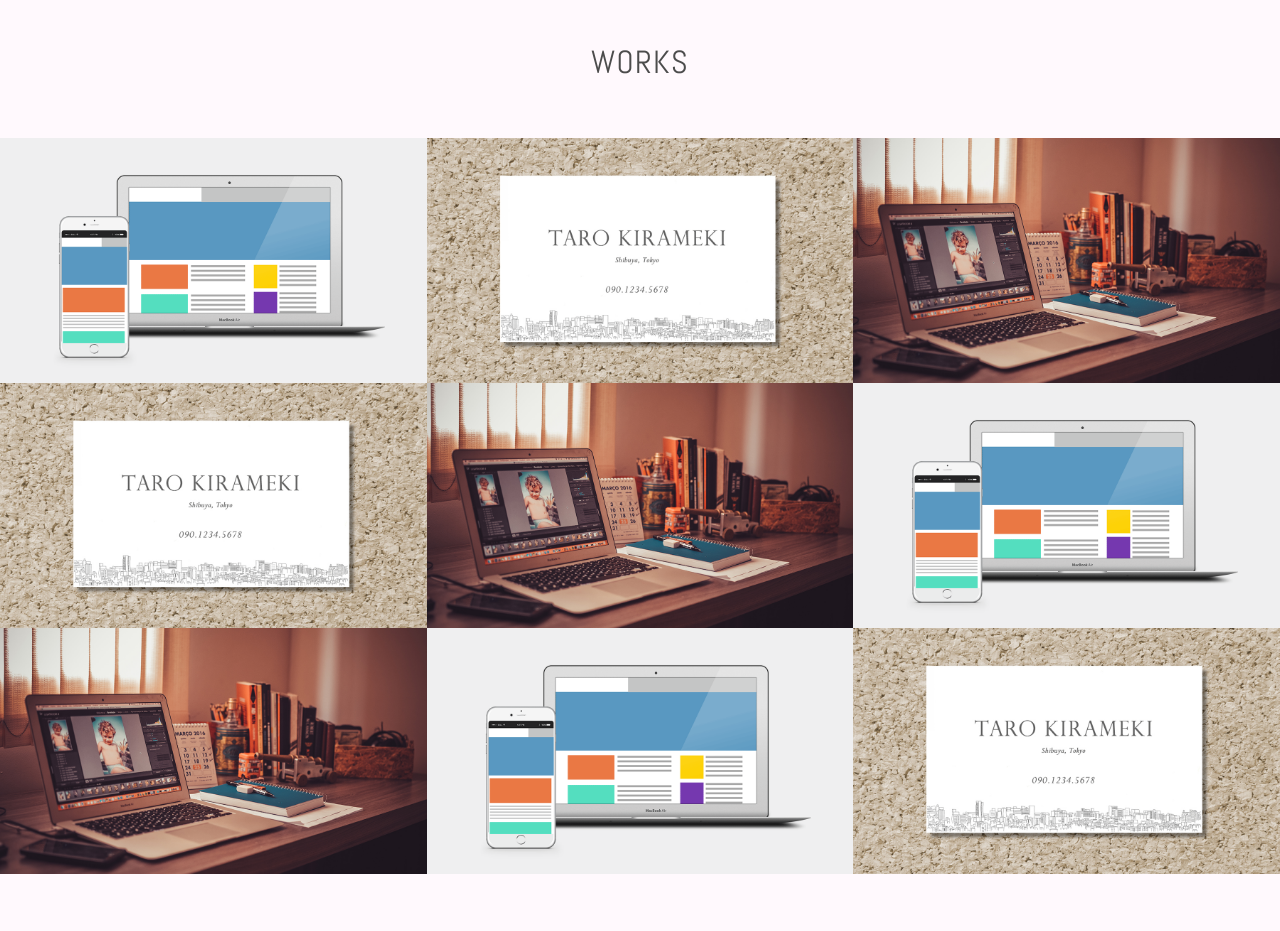
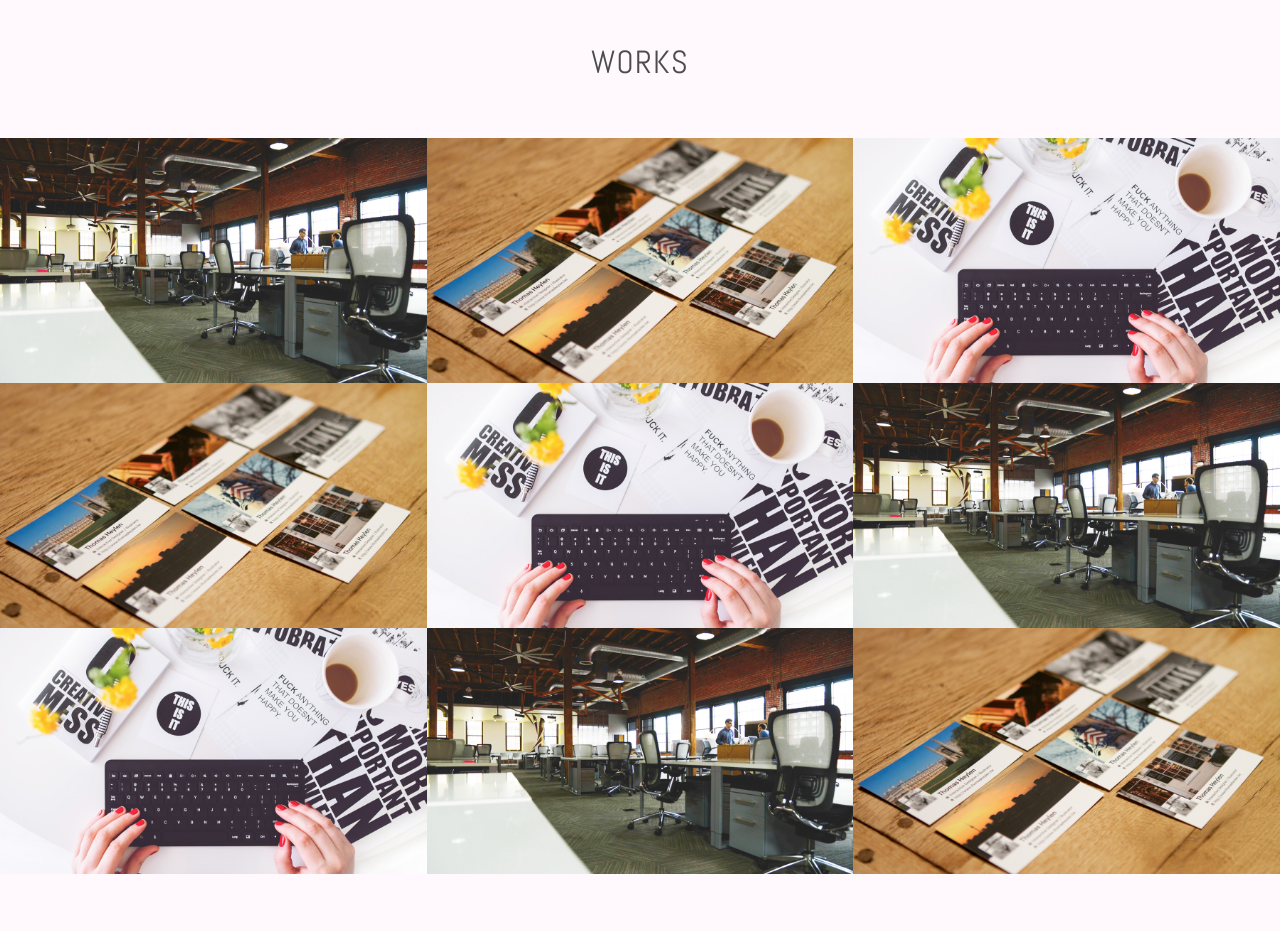
Before and after one commit to tsubasa-sris/portfolio-tech-academy, a plain HTML site: page index.html in a window 1280 px wide. Shown: the part 1080-2011 px from the top of the page. Drawn offline with nearby package versions, Linux system fonts and the light colour scheme.

Commit message:
change profile picture and works' pictures

```diff
--- a/index.html
+++ b/index.html
@@ -16,7 +16,7 @@
             <div class="profile">
                 <!-- 名前や写真のコンテンツが入るところです -->
                 <h1 class="site-title abel uppercase text-center">Web Designer <span>Tsubasa Shiraishi</span></h1>
-                <img src="./images/img_profile.jpg" alt="プロフィール写真" width="140" height="140" class="block-center profile-icon">
+                <img src="./images/profile-picture.jpg" alt="プロフィール写真" width="140" height="140" class="block-center profile-icon">
                 <p>東京都在住、大学生の白石翼です。小さい頃からモノ創りに関心があり、大学ではメディアについて学び、現在はWebデザイナーになるという目標に向かってオンラインスクールでWeb制作について学んでいます。Web制作の技術や知識を身につけて、日本のみならず海外でも活躍できるデザイナーになりたいと思っています。</p>
             </div>
         </header>
@@ -48,7 +48,7 @@
                 <h2 class="text-center">Works</h2>
                 <div class="works-box">
                     <a href="#">
-                        <img src="./images/img_work_site.png" alt="株式会社きらめき コーポレートサイト様 Webサイトデザイン">
+                        <img src="./images/corporation.jpg" alt="株式会社きらめき コーポレートサイト様 Webサイトデザイン">
                         <div class="works-box-inner">
                             <div class="text-center">
                                 <h3>株式会社きらめき コーポレートサイト</h3>
@@ -60,7 +60,7 @@
                 </div>
                 <div class="works-box">
                     <a href="#">
-                        <img src="./images/img_work_card.jpg" alt="きらめき花子様 名刺デザイン">
+                        <img src="./images/cards.jpg" alt="きらめき花子様 名刺デザイン">
                         <div class="works-box-inner">
                             <div class="text-center">
                                 <h3>きらめき花子様 名刺</h3>
@@ -72,7 +72,7 @@
                 </div>
                 <div class="works-box">
                     <a href="#">
-                        <img src="./images/img_work_blog.jpg" alt="WordPressオリジナルテーマ">
+                        <img src="./images/blog.jpg" alt="WordPressオリジナルテーマ">
                         <div class="works-box-inner">
                             <div class="text-center">
                                 <h3>ブログデザイン</h3>
@@ -84,7 +84,7 @@
                 </div>
                 <div class="works-box">
                     <a href="#">
-                        <img src="./images/img_work_card.jpg" alt="きらめき花子様 名刺デザイン">
+                        <img src="./images/cards.jpg" alt="きらめき花子様 名刺デザイン">
                         <div class="works-box-inner">
                             <div class="text-center">
                                 <h3>きらめき花子様 名刺</h3>
@@ -96,7 +96,7 @@
                 </div>
                 <div class="works-box">
                     <a href="#">
-                        <img src="./images/img_work_blog.jpg" alt="WordPressオリジナルテーマ">
+                        <img src="./images/blog.jpg" alt="WordPressオリジナルテーマ">
                         <div class="works-box-inner">
                             <div class="text-center">
                                 <h3>ブログデザイン</h3>
@@ -108,7 +108,7 @@
                 </div>
                 <div class="works-box">
                     <a href="#">
-                        <img src="./images/img_work_site.png" alt="株式会社きらめき コーポレートサイト様 Webサイトデザイン">
+                        <img src="./images/corporation.jpg" alt="株式会社きらめき コーポレートサイト様 Webサイトデザイン">
                         <div class="works-box-inner">
                             <div class="text-center">
                                 <h3>株式会社きらめき コーポレートサイト</h3>
@@ -120,7 +120,7 @@
                 </div>
                 <div class="works-box">
                     <a href="#">
-                        <img src="./images/img_work_blog.jpg" alt="WordPressオリジナルテーマ">
+                        <img src="./images/blog.jpg" alt="WordPressオリジナルテーマ">
                         <div class="works-box-inner">
                             <div class="text-center">
                                 <h3>ブログデザイン</h3>
@@ -132,7 +132,7 @@
                 </div>
                 <div class="works-box">
                     <a href="#">
-                        <img src="./images/img_work_site.png" alt="株式会社きらめき コーポレートサイト様 Webサイトデザイン">
+                        <img src="./images/corporation.jpg" alt="株式会社きらめき コーポレートサイト様 Webサイトデザイン">
                         <div class="works-box-inner">
                             <div class="text-center">
                                 <h3>株式会社きらめき コーポレートサイト</h3>
@@ -144,7 +144,7 @@
                 </div>
                 <div class="works-box">
                     <a href="#">
-                        <img src="./images/img_work_card.jpg" alt="きらめき花子様 名刺デザイン">
+                        <img src="./images/cards.jpg" alt="きらめき花子様 名刺デザイン">
                         <div class="works-box-inner">
                             <div class="text-center">
                                 <h3>きらめき花子様 名刺</h3>
```
Also changed, not shown: images/blog.jpg (added), images/cards.jpg (added), images/corporation.jpg (added), images/profile-picture.jpg (added).
